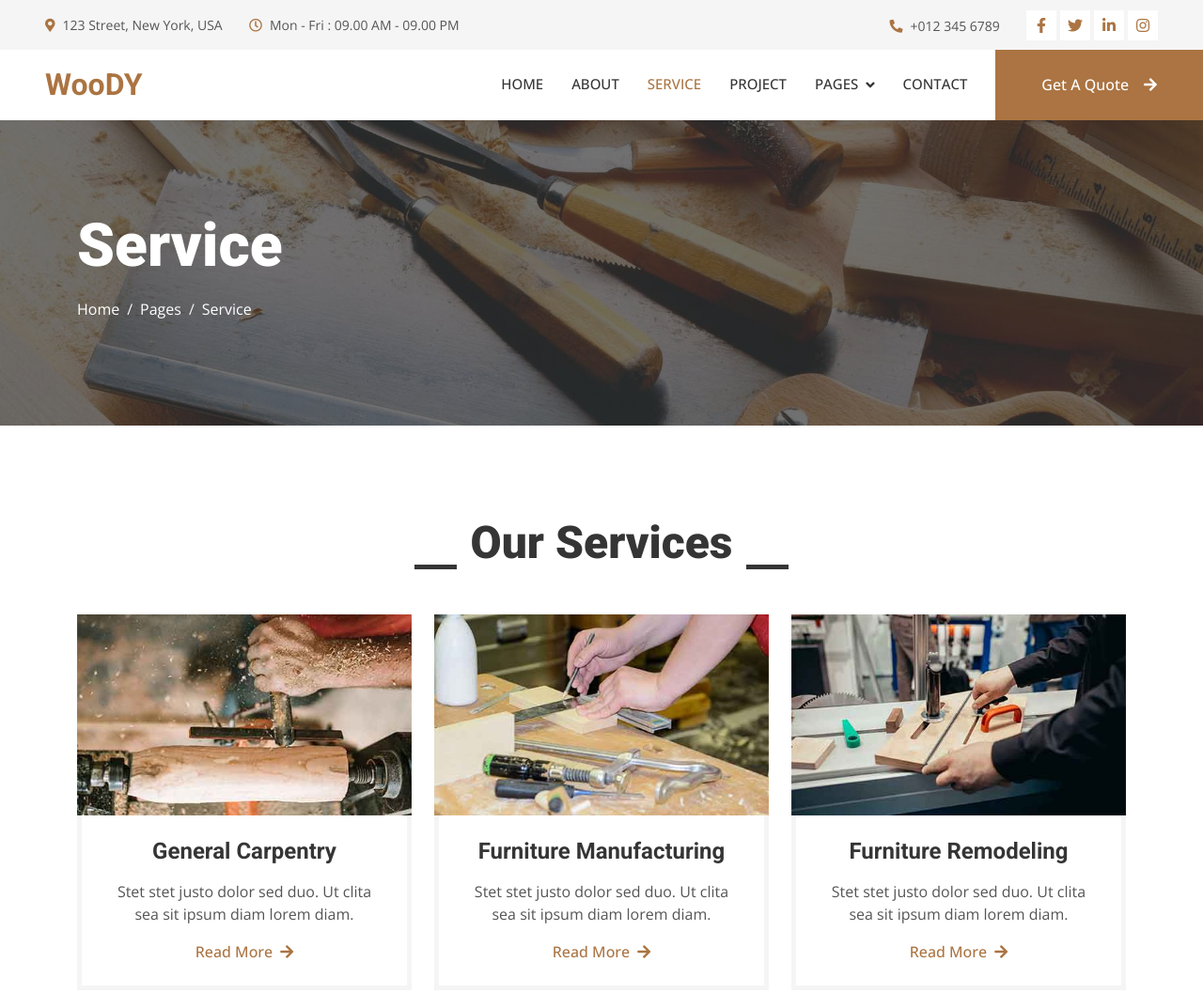
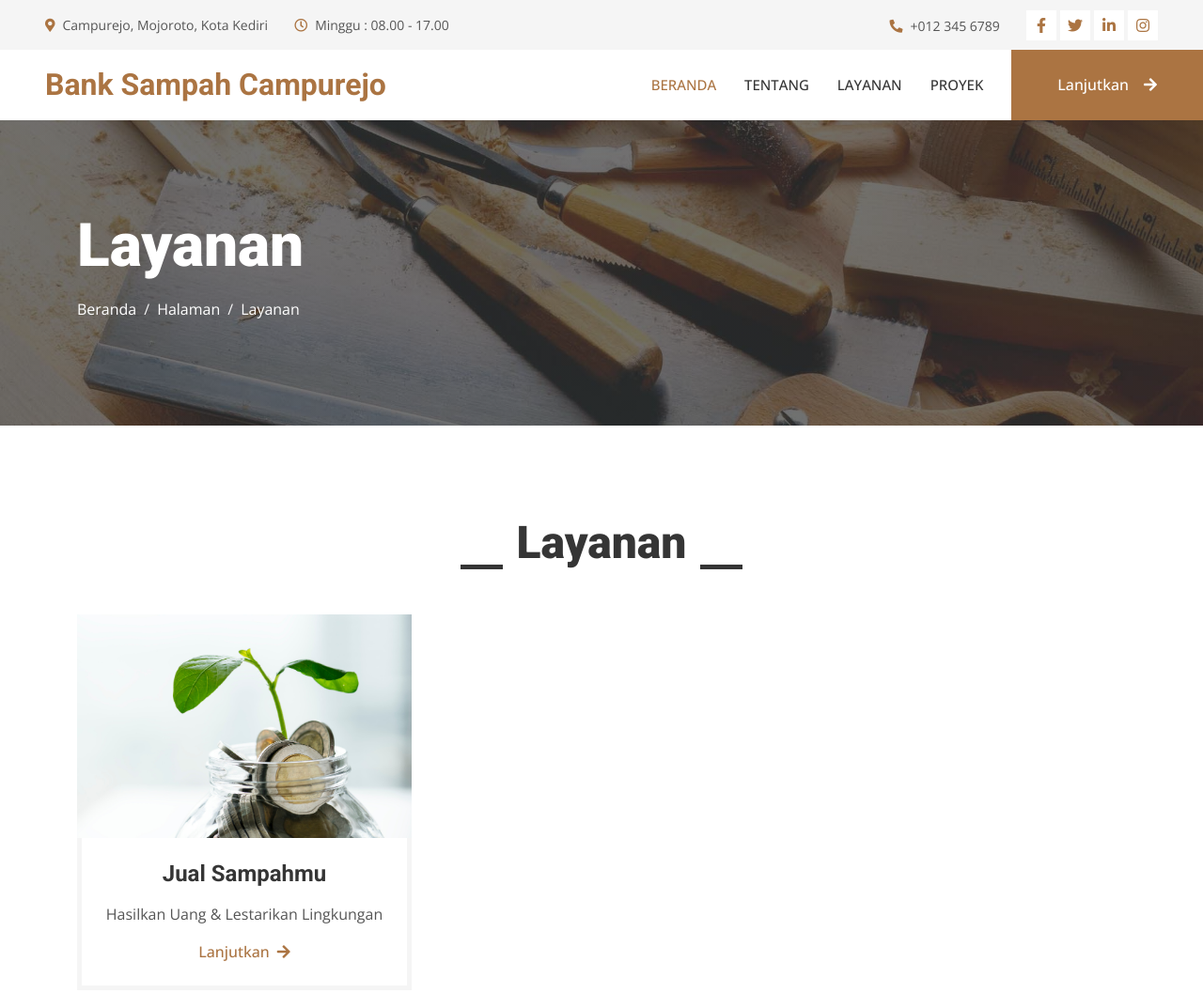
Before and after one commit to quinveil/web-banksampah, a plain HTML site: page service.html in a window 1280 px wide. Shown: the top 1057 px of the page at 94% size. Drawn offline with nearby package versions, Linux system fonts and the light colour scheme.

Commit message:
update content

```diff
--- a/service.html
+++ b/service.html
@@ -3,7 +3,7 @@
 
 <head>
     <meta charset="utf-8">
-    <title>Woody - Carpenter Website Template</title>
+    <title>Bank Sampah Campurejo</title>
     <meta content="width=device-width, initial-scale=1.0" name="viewport">
     <meta content="" name="keywords">
     <meta content="" name="description">
@@ -48,11 +48,11 @@
         <div class="col-lg-7 px-5 text-start">
             <div class="h-100 d-inline-flex align-items-center py-3 me-4">
                 <small class="fa fa-map-marker-alt text-primary me-2"></small>
-                    <small>123 Street, New York, USA</small>
+                <small>Campurejo, Mojoroto, Kota Kediri</small>
             </div>
             <div class="h-100 d-inline-flex align-items-center py-3">
                 <small class="far fa-clock text-primary me-2"></small>
-                    <small>Mon - Fri : 09.00 AM - 09.00 PM</small>
+                <small>Minggu : 08.00 - 17.00</small>
             </div>
         </div>
         <div class="col-lg-5 px-5 text-end">
@@ -72,21 +72,22 @@
 <!-- Topbar End -->
 
 
+
     <!-- Navbar Start -->
     <nav class="navbar navbar-expand-lg bg-white navbar-light sticky-top p-0">
         <a href="index.html" class="navbar-brand d-flex align-items-center px-4 px-lg-5">
-            <h2 class="m-0 text-primary">WooDY</h2>
+            <h2 class="m-0 text-primary">Bank Sampah Campurejo</h2>
         </a>
         <button type="button" class="navbar-toggler me-4" data-bs-toggle="collapse" data-bs-target="#navbarCollapse">
             <span class="navbar-toggler-icon"></span>
         </button>
         <div class="collapse navbar-collapse" id="navbarCollapse">
             <div class="navbar-nav ms-auto p-4 p-lg-0">
-                <a href="index.html" class="nav-item nav-link">Home</a>
-                <a href="about.html" class="nav-item nav-link">About</a>
-                <a href="service.html" class="nav-item nav-link active">Service</a>
-                <a href="project.html" class="nav-item nav-link">Project</a>
-                <div class="nav-item dropdown">
+                <a href="index.html" class="nav-item nav-link active">Beranda</a>
+                <a href="about.html" class="nav-item nav-link">Tentang</a>
+                <a href="service.html" class="nav-item nav-link">Layanan</a>
+                <a href="project.html" class="nav-item nav-link">Proyek</a>
+                <!-- <div class="nav-item dropdown">
                     <a href="#" class="nav-link dropdown-toggle" data-bs-toggle="dropdown">Pages</a>
                     <div class="dropdown-menu fade-up m-0">
                         <a href="feature.html" class="dropdown-item">Feature</a>
@@ -95,10 +96,10 @@
                         <a href="testimonial.html" class="dropdown-item">Testimonial</a>
                         <a href="404.html" class="dropdown-item">404 Page</a>
                     </div>
+                </div> -->
+                <!-- <a href="contact.html" class="nav-item nav-link">Contact</a> -->
             </div>
-                <a href="contact.html" class="nav-item nav-link">Contact</a>
-            </div>
-            <a href="" class="btn btn-primary py-4 px-lg-5 d-none d-lg-block">Get A Quote<i class="fa fa-arrow-right ms-3"></i></a>
+            <a href="" class="btn btn-primary py-4 px-lg-5 d-none d-lg-block">Lanjutkan<i class="fa fa-arrow-right ms-3"></i></a>
         </div>
     </nav>
     <!-- Navbar End -->
@@ -107,12 +108,12 @@
     <!-- Page Header Start -->
     <div class="container-fluid page-header py-5 mb-5">
         <div class="container py-5">
-            <h1 class="display-3 text-white mb-3 animated slideInDown">Service</h1>
+            <h1 class="display-3 text-white mb-3 animated slideInDown">Layanan</h1>
             <nav aria-label="breadcrumb animated slideInDown">
                 <ol class="breadcrumb">
-                    <li class="breadcrumb-item"><a class="text-white" href="#">Home</a></li>
-                    <li class="breadcrumb-item"><a class="text-white" href="#">Pages</a></li>
-                    <li class="breadcrumb-item text-white active" aria-current="page">Service</li>
+                    <li class="breadcrumb-item"><a class="text-white" href="#">Beranda</a></li>
+                    <li class="breadcrumb-item"><a class="text-white" href="#">Halaman</a></li>
+                    <li class="breadcrumb-item text-white active" aria-current="page">Layanan</li>
                 </ol>
             </nav>
         </div>
@@ -124,22 +125,22 @@
     <div class="container-xxl py-5">
         <div class="container">
             <div class="section-title text-center">
-                <h1 class="display-5 mb-5">Our Services</h1>
+                <h1 class="display-5 mb-5">Layanan</h1>
             </div>
             <div class="row g-4">
                 <div class="col-md-6 col-lg-4 wow fadeInUp" data-wow-delay="0.1s">
                     <div class="service-item">
                         <div class="overflow-hidden">
-                            <img class="img-fluid" src="img/service-1.jpg" alt="">
+                            <img class="img-fluid" src="img/jual-sampah-01.jpg" alt="">
                         </div>
                         <div class="p-4 text-center border border-5 border-light border-top-0">
-                            <h4 class="mb-3">General Carpentry</h4>
-                            <p>Stet stet justo dolor sed duo. Ut clita sea sit ipsum diam lorem diam.</p>
-                            <a class="fw-medium" href="">Read More<i class="fa fa-arrow-right ms-2"></i></a>
+                            <h4 class="mb-3">Jual Sampahmu</h4>
+                            <p>Hasilkan Uang & Lestarikan Lingkungan</p>
+                            <a class="fw-medium" href="https://docs.google.com/forms/d/e/1FAIpQLSeWKP3s58tdjicmkte3KbEQVeWuK55NYlUJJmnkBw3nn1t5Sg/viewform">Lanjutkan<i class="fa fa-arrow-right ms-2"></i></a>
                         </div>
                     </div>
                 </div>
-                <div class="col-md-6 col-lg-4 wow fadeInUp" data-wow-delay="0.3s">
+                <!-- <div class="col-md-6 col-lg-4 wow fadeInUp" data-wow-delay="0.3s">
                     <div class="service-item">
                         <div class="overflow-hidden">
                             <img class="img-fluid" src="img/service-2.jpg" alt="">
@@ -198,7 +199,7 @@
                             <a class="fw-medium" href="">Read More<i class="fa fa-arrow-right ms-2"></i></a>
                         </div>
                     </div>
-                </div>
+                </div>-->
             </div>
         </div>
     </div>
@@ -206,7 +207,7 @@
 
 
     <!-- Quote Start -->
-    <div class="container-fluid bg-light overflow-hidden my-5 px-lg-0">
+    <!-- <div class="container-fluid bg-light overflow-hidden my-5 px-lg-0">
         <div class="container quote px-lg-0">
             <div class="row g-0 mx-lg-0">
                 <div class="col-lg-6 ps-lg-0" style="min-height: 400px;">
@@ -251,7 +252,7 @@
                 </div>
             </div>
         </div>
-    </div>
+    </div> -->
     <!-- Quote End -->
 
 
```
Also changed, not shown: about.html (+1 -1 lines), project.html (+17 -17 lines). Lines whose indentation alone changed are shown as unchanged.
